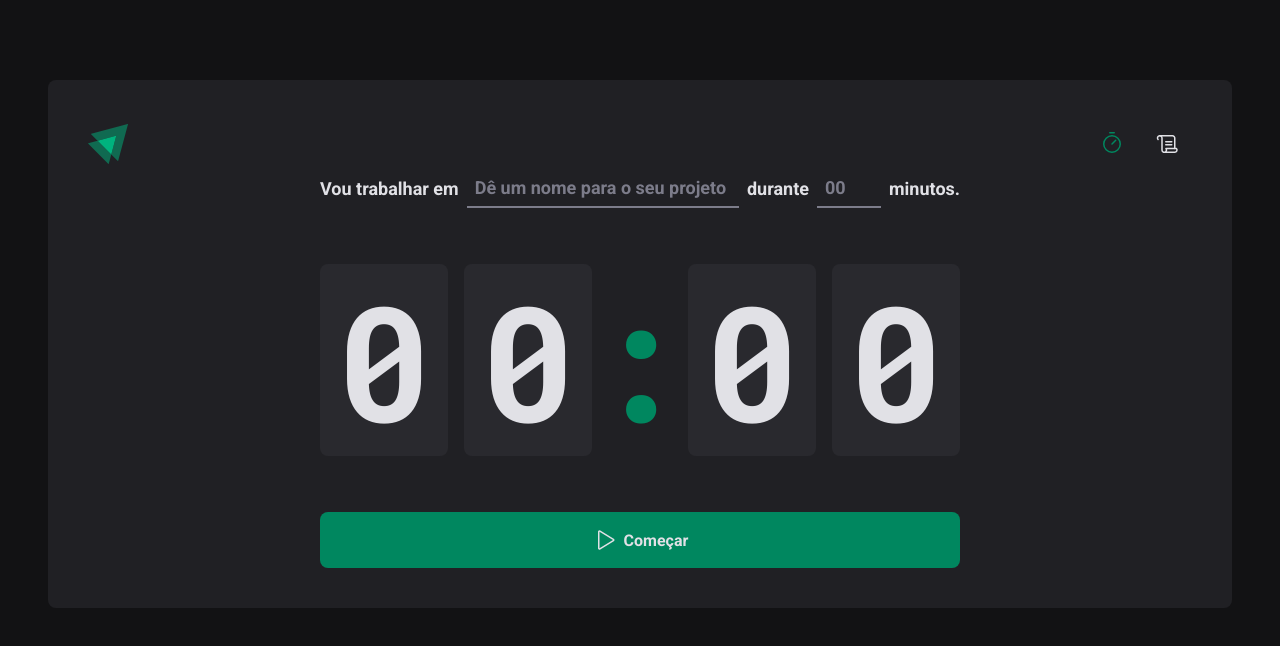
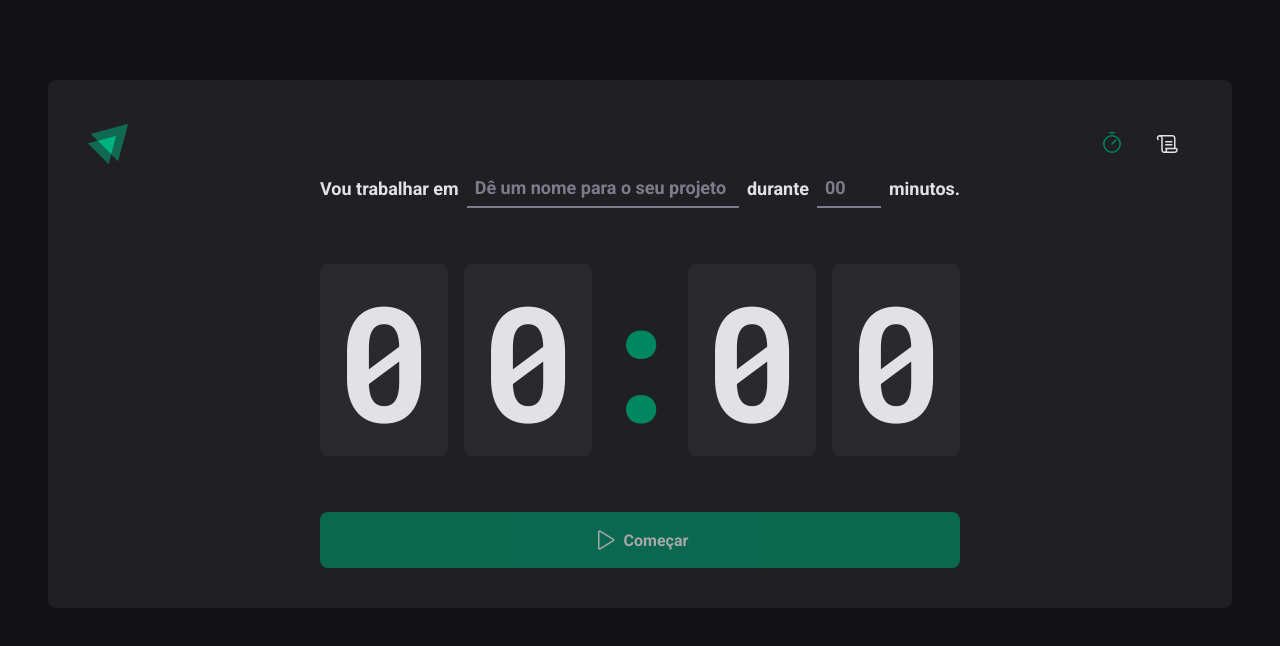
Before and after one commit to williamroger/ignite-reactjs-02-ignite-timer, a React (Vite) app: page / in a window 1280 px wide. Shown: the top 646 px of the page. Built offline with nearby package versions, Linux system fonts and the light colour scheme.

Commit message:
adicionado react hook form

```diff
--- a/package.json
+++ b/package.json
@@ -13,6 +13,7 @@
     "phosphor-react": "^1.4.1",
     "react": "^18.2.0",
     "react-dom": "^18.2.0",
+    "react-hook-form": "^7.45.4",
     "react-router-dom": "^6.14.2",
     "styled-components": "^6.0.4"
   },
--- a/src/pages/Home/index.tsx
+++ b/src/pages/Home/index.tsx
@@ -1,4 +1,6 @@
 import { Play } from "phosphor-react";
+import { useForm } from 'react-hook-form';
+
 import {
   CountdownContainer,
   FormContainer,
@@ -10,9 +12,18 @@
 } from "./styles";
 
 export function Home() {
+  const { register, handleSubmit, watch } = useForm();
+
+  function handleCreateNewCycle(data: any) {
+    console.log(data)
+  }
+
+  const task = watch('task');
+  const isSubmitDisabled = !task;
+
   return (
     <HomeContainer>
-      <form>
+      <form onSubmit={handleSubmit(handleCreateNewCycle)}>
         <FormContainer>
           <label htmlFor="task">Vou trabalhar em </label>
           <TaskInput
@@ -20,6 +31,7 @@
             id="task"
             list="task-suggestions"
             placeholder="Dê um nome para o seu projeto"
+            {...register('task')}
           />
           <datalist id="task-suggestions">
             <option value="Projeto 01" />
@@ -34,6 +46,7 @@
             step={5}
             min={5}
             max={60}
+            {...register('minutesAmount', { valueAsNumber: true })}
           />
 
           <span>minutos.</span>
@@ -47,7 +60,7 @@
           <span>0</span>
         </CountdownContainer>
 
-        <StartCountdownButton type="submit">
+        <StartCountdownButton disabled={isSubmitDisabled} type="submit">
           <Play size={24} />
           Começar
         </StartCountdownButton>
```
Also changed, not shown: 1 other file (tests, documents, lock files or other folders).
